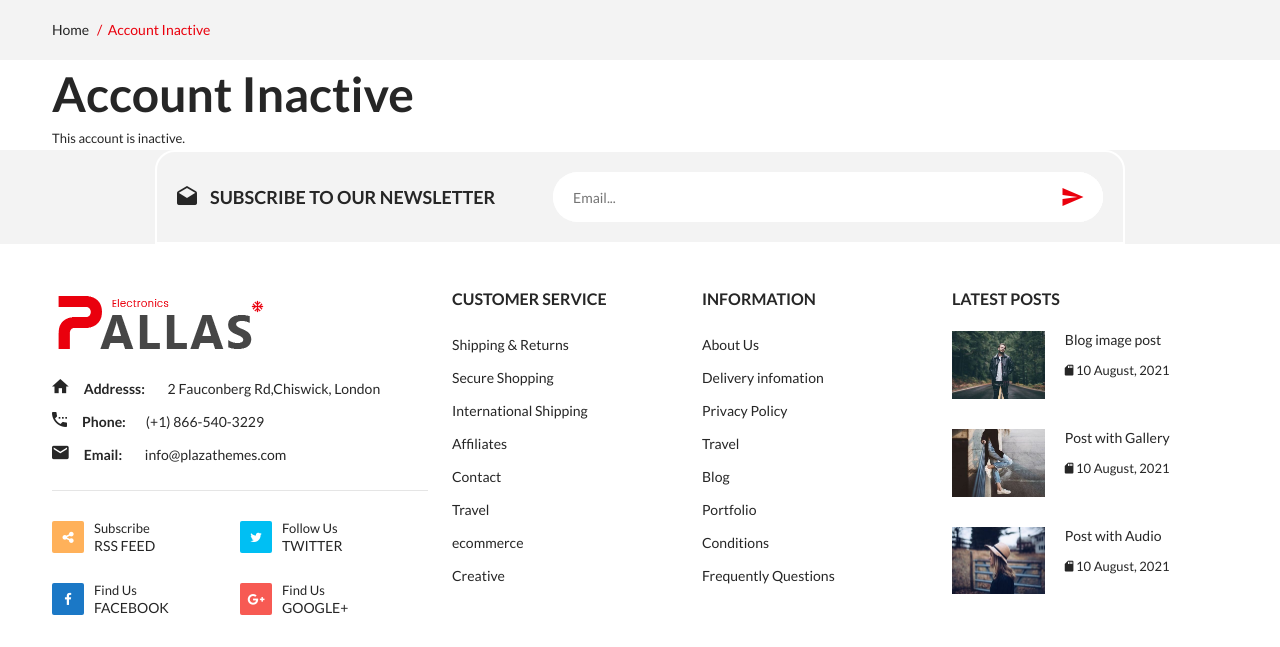
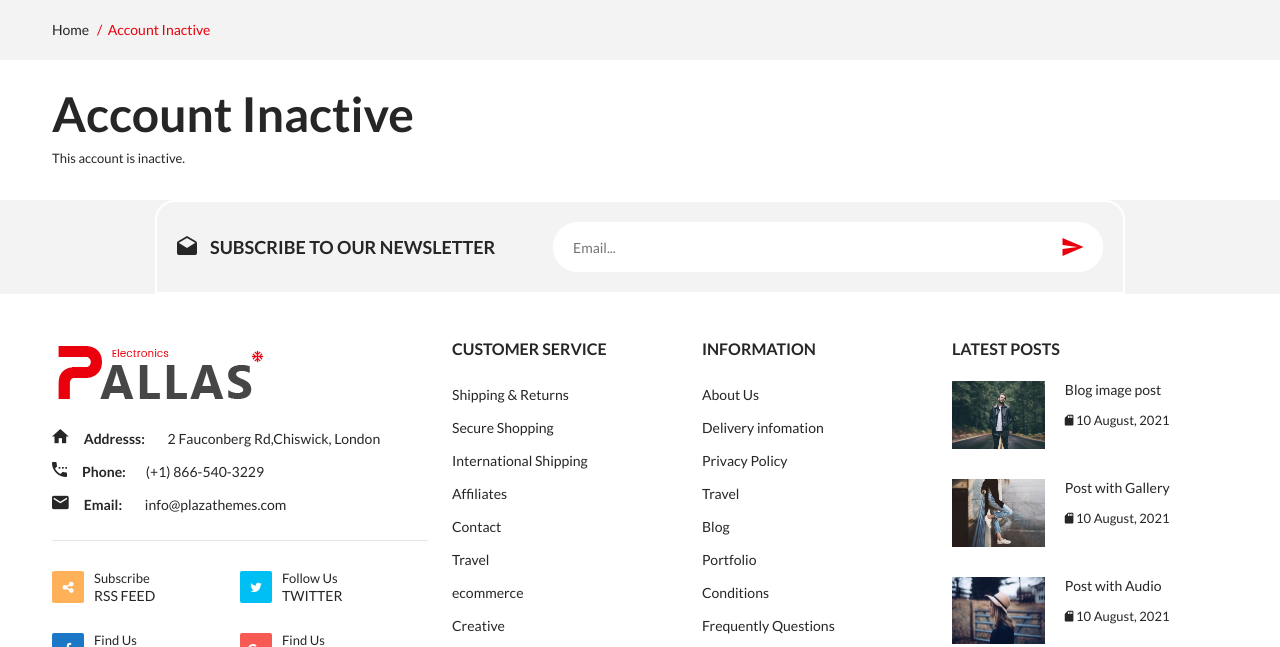
Before and after one commit to SaugatMgr/E-Commerce-Project, a Django app: a page that uses templates/account/account_inactive.html in a window 1280 px wide. Shown: the part 242-889 px from the top of the page. Run offline with Django 4.2, Linux system fonts and the light colour scheme; some libraries are stand-ins or nearby versions; some web fonts are replaced.

Commit message:
margin class

```diff
--- a/templates/account/account_inactive.html
+++ b/templates/account/account_inactive.html
@@ -9,9 +9,9 @@
 {% endblock page_name %}
 
 {% block content %}
-<div class="container mt-10">
+<div class="container mt-30 mb-30">
     <h1>{% trans "Account Inactive" %}</h1>
 
-    <p class="mb-10">{% trans "This account is inactive." %}</p>
+    <p>{% trans "This account is inactive." %}</p>
 </div>
 {% endblock %}
--- a/templates/account/email.html
+++ b/templates/account/email.html
@@ -9,7 +9,7 @@
 {% endblock page_name %}
 
 {% block content %}
-<div class="container mt-10">
+<div class="container mt-30 mb-30">
       <h1>{% trans "E-mail Addresses" %}</h1>
   {% if user.emailaddress_set.all %}
   <p>{% trans 'The following e-mail addresses are associated with your account:' %}</p>
--- a/templates/account/email_confirm.html
+++ b/templates/account/email_confirm.html
@@ -10,7 +10,7 @@
 {% endblock page_name %}
 
 {% block content %}
-    <div class="container mt-10">
+    <div class="container mt-30 mb-30">
         <h1>{% trans "Confirm E-mail Address" %}</h1>
 
         {% if confirmation %}
--- a/templates/account/password_reset_done.html
+++ b/templates/account/password_reset_done.html
@@ -10,8 +10,8 @@
 {% endblock page_name %}
 
 {% block content %}
-    <div class="container">
-        <h1>{% trans "Password Reset" %}</h1>
+    <div class="container mt-30 mb-30">
+        <h2><b>{% trans "Password Reset" %}</b></h2>
 
         {% if user.is_authenticated %}
         {% include "account/snippets/already_logged_in.html" %}
--- a/templates/account/password_reset_from_key_done.html
+++ b/templates/account/password_reset_from_key_done.html
@@ -8,8 +8,8 @@
 {% endblock page_name %}
 
 {% block content %}
-<div class="container mt-10">
+<div class="container mt-30 mb-30">
     <h1>{% trans "Change Password" %}</h1>
-    <p class="mb-10">{% trans 'Your password is now changed.' %}</p>
+    <p>{% trans 'Your password is now changed.' %}</p>
 </div>
 {% endblock %}
--- a/templates/account/signup_closed.html
+++ b/templates/account/signup_closed.html
@@ -9,9 +9,9 @@
 {% endblock page_name %}
 
 {% block content %}
-<div class="container mt-10">
+<div class="container mt-30 mb-30">
     <h1>{% trans "Sign Up Closed" %}</h1>
 
-    <p class="mb-10">{% trans "We are sorry, but the sign up is currently closed." %}</p>
+    <p>{% trans "We are sorry, but the sign up is currently closed." %}</p>
 </div>
 {% endblock %}
--- a/templates/account/verification_sent.html
+++ b/templates/account/verification_sent.html
@@ -9,10 +9,10 @@
 {% endblock page_name %}
 
 {% block content %}
-<div class="container mt-10">
+<div class="container mt-30 mb-30">
     <h1>{% trans "Verify Your E-mail Address" %}</h1>
 
-    <p class="mb-10">{% blocktrans %}We have sent an e-mail to you for verification. Follow the link provided to finalize the signup process. If you do not see the verification e-mail in your main inbox, check your spam folder. Please contact us if you do not receive the verification e-mail within a few minutes.{% endblocktrans %}</p>
+    <p>{% blocktrans %}We have sent an e-mail to you for verification. Follow the link provided to finalize the signup process. If you do not see the verification e-mail in your main inbox, check your spam folder. Please contact us if you do not receive the verification e-mail within a few minutes.{% endblocktrans %}</p>
 </div>
 
 {% endblock %}
--- a/templates/account/verified_email_required.html
+++ b/templates/account/verified_email_required.html
@@ -9,7 +9,7 @@
 {% endblock page_name %}
 
 {% block content %}
-    <div class="container mt-10">
+    <div class="container mt-30 mb-30">
         <h1>{% trans "Verify Your E-mail Address" %}</h1>
 
         {% url 'account_email' as email_url %}
@@ -22,7 +22,7 @@
         verification. Please click on the link inside that e-mail. If you do not see the verification e-mail in your main inbox, check your spam folder. Otherwise
         contact us if you do not receive it within a few minutes.{% endblocktrans %}</p>
 
-        <p class="mb-10">{% blocktrans %}<strong>Note:</strong> you can still <a href="{{ email_url }}">change your e-mail address</a>.{% endblocktrans %}</p>
+        <p>{% blocktrans %}<strong>Note:</strong> you can still <a href="{{ email_url }}">change your e-mail address</a>.{% endblocktrans %}</p>
     </div>
 
 {% endblock %}
```
